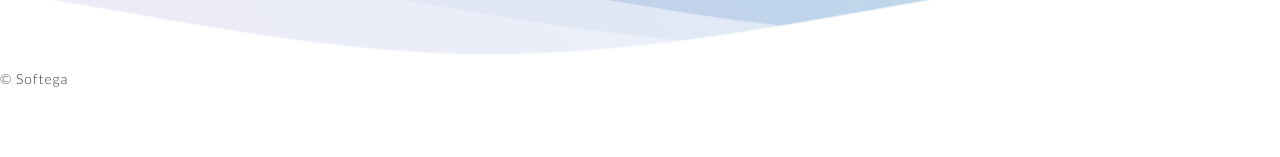
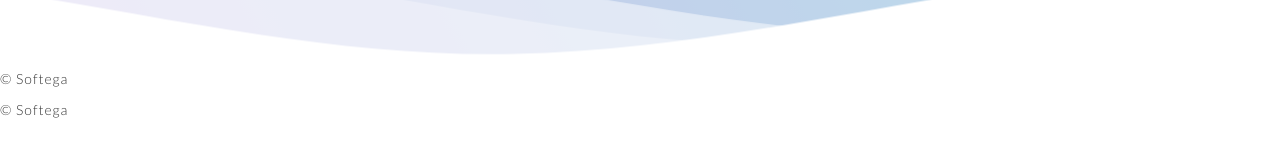
Before and after one commit to techadmon/techadmon, a Jekyll site: the page built from index.html, in a window 1280 px wide. Shown: the part 661-818 px from the top of the page. Built offline with Jekyll 4.4.1, drawn with Linux system fonts in a browser that asks for light colours; nearby versions of some CDN libraries.

Commit message:
Update footer.html

```diff
--- a/_includes/footer.html
+++ b/_includes/footer.html
@@ -1,4 +1,4 @@
 <footer class="footer">
-    <!--<p>&copy; {{site.username}}</p>-->
+    <p>&copy; {{site.username}}</p>
 </footer>
 {% include google-analytics.html %}
```
